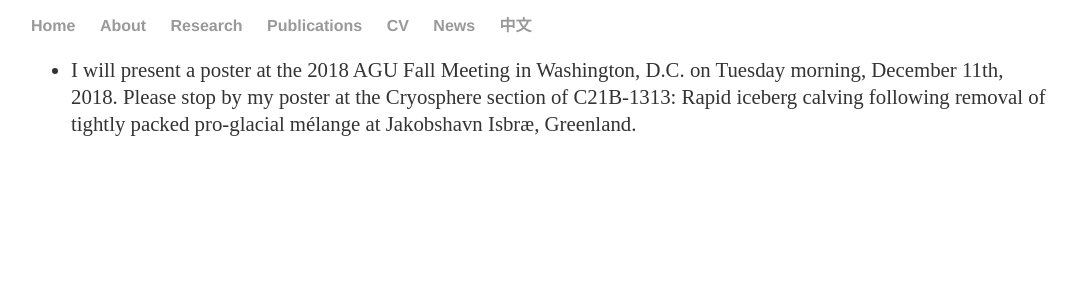
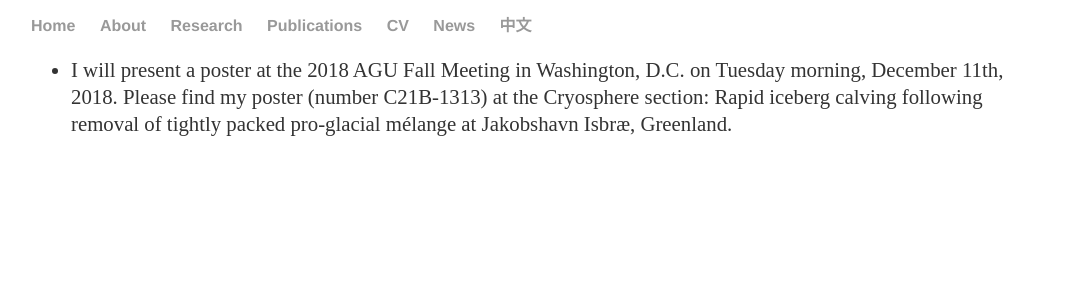
Before and after one commit to suruixie/suruixie.github.io, a Jekyll site: the page built from news/index.html, in a window 1280 px wide. Shown: the top 300 px of the page, without its empty margins (97-1174 px from the left). Built offline with Jekyll 4.4.1, drawn with Linux system fonts in a browser that asks for light colours.

Commit message:
Update index.html

```diff
--- a/news/index.html
+++ b/news/index.html
@@ -5,7 +5,7 @@ title: Surui's updates
 <div class="news">
 	<ul class="news_list">
 	<li style="line-height:130%; font-size:1.0em;">I will present a poster at the 2018 AGU Fall Meeting in Washington, D.C. on Tuesday morning, December 11th, 2018.
-		Please stop by my poster at the Cryosphere section of C21B-1313: Rapid iceberg calving following removal of tightly packed pro-glacial mélange at Jakobshavn Isbræ, Greenland.</a></li>
+		Please find my poster (number C21B-1313) at the Cryosphere section: Rapid iceberg calving following removal of tightly packed pro-glacial mélange at Jakobshavn Isbræ, Greenland.</a></li>
 	</ul>
 
 </div>
```
